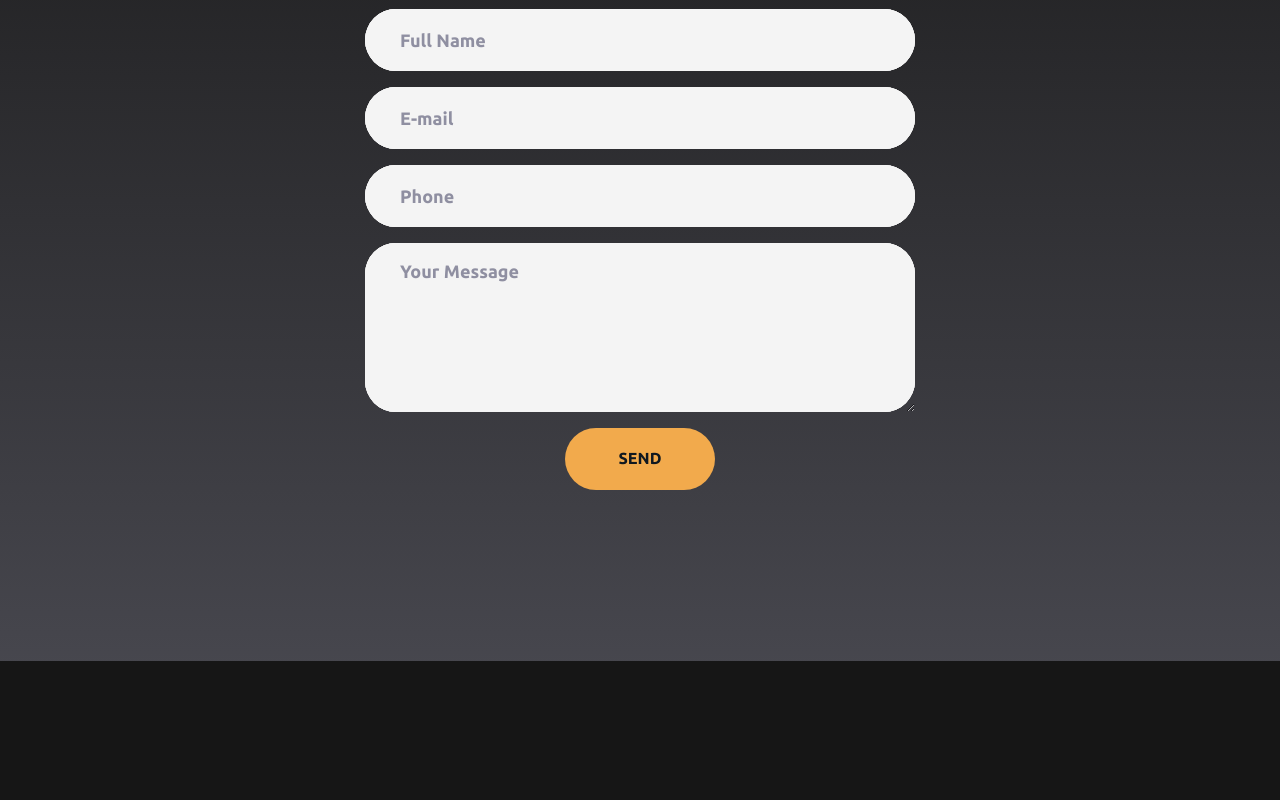
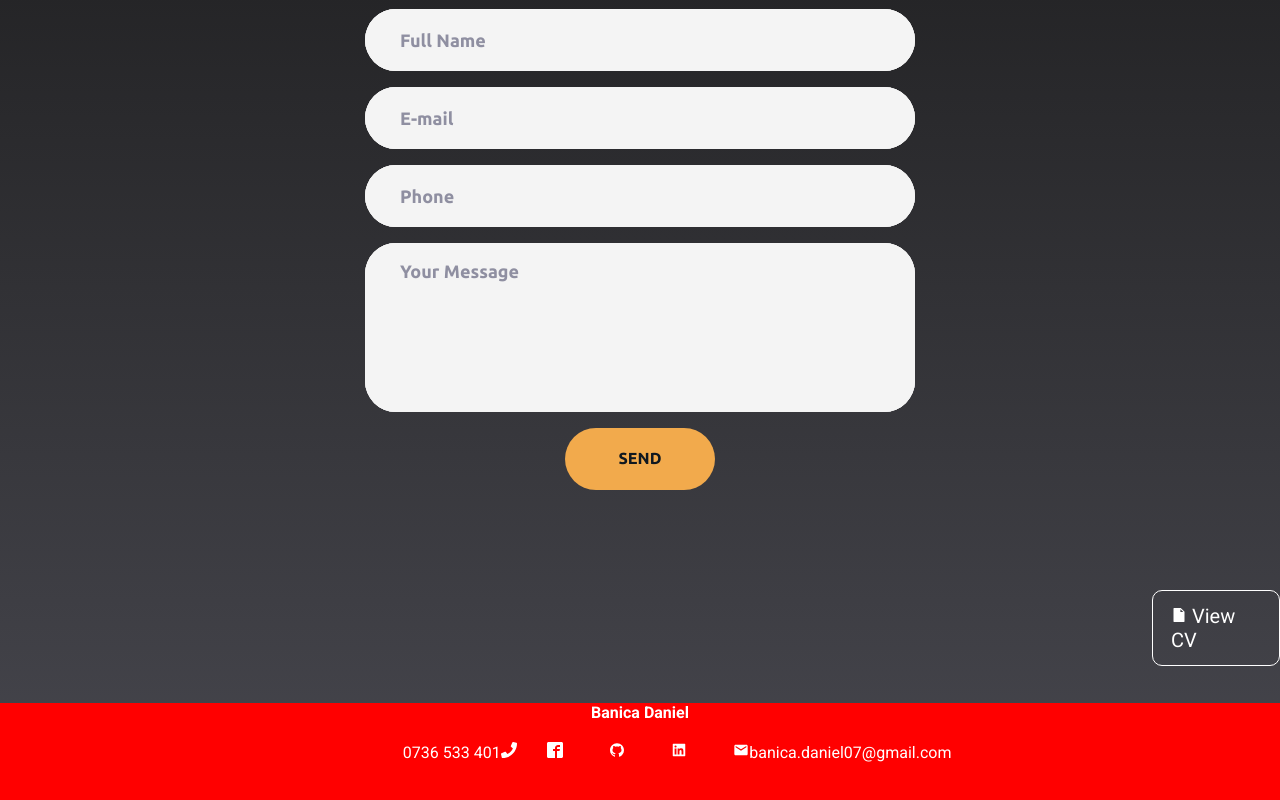
Before and after one commit to banicaDaniel07/my-portofolio, a React (Create React App) app: page /contact in a window 1280 px wide. Shown: the part 256-1056 px from the top of the page. Before the commit the page ends 917 px from the top, so only its background shows below. Built offline with nearby package versions, Linux system fonts and the light colour scheme.

Commit message:
Trying to change the contact page

```diff
--- a/src/components/input/input.styles.scss
+++ b/src/components/input/input.styles.scss
@@ -1,7 +1,7 @@
 .input {
   position: relative;
   width: 100%;
-  background-color: #fff;
+  background-color: var(--white-dark);
   border-radius: var(--px31);
   margin: 0 auto var(--px16);
   z-index: 1;
@@ -37,7 +37,7 @@
     left: 50%;
     transform: translateX(-50%);
     border-radius: var(--px31);
-    background-color: #fff;
+    background-color: var(--white-dark);
     pointer-events: none;
     transition: all 0.4s;
   }
@@ -50,4 +50,5 @@
 textarea {
   min-height: 169px;
   padding: 19px 35px 0 !important;
+  resize: none;
 }
--- a/src/pages/contact/contact.page.jsx
+++ b/src/pages/contact/contact.page.jsx
@@ -1,6 +1,10 @@
 import React from 'react'
 import CustomButton from '../../components/custom-button/custom-button.component';
-import Input from '../../components/input/input.component'
+import Input from '../../components/input/input.component';
+import { AiFillFile, AiFillGithub, AiFillLinkedin } from 'react-icons/ai';
+import { FaPhone } from 'react-icons/fa';
+import { MdEmail } from 'react-icons/md';
+import { ImFacebook2 } from 'react-icons/im';
 
 
 import './contact.styles.scss';
@@ -15,6 +19,23 @@ const ContactPage = () => {
                 <Input textarea name='message'>Your Message</Input>
                 <CustomButton>Send</CustomButton>
             </form>
+            <a className='contact__cv' href="https://www.google.com" target="_blank" rel="noreferrer"><AiFillFile/> View CV</a>
+            <div className="contact__footer">
+                <h1 className="contact__name">Banica Daniel</h1>
+                <div className="contact__social">
+                    <div className="contact__phone contact__icons">
+                    <span>             0736 533 401</span>
+                    <FaPhone/>
+                    </div>
+                    <ImFacebook2 className="contact__icons"/>
+                    <AiFillGithub className="contact__icons"/>
+                    <AiFillLinkedin className="contact__icons"/>
+                    <div className="contact__email contact__icons">
+                    <MdEmail/>
+                    <span>banica.daniel07@gmail.com</span>
+                    </div>
+                </div>
+            </div>
         </div>
     )
 }
--- a/src/pages/contact/contact.styles.scss
+++ b/src/pages/contact/contact.styles.scss
@@ -1,8 +1,10 @@
 .contact {
+  position: relative;
   display: flex;
-  justify-content: center;
+  flex-direction: column;
+  align-items: center;
   padding-top: 100px;
-  height: 837px;
+  // height: calc(100vh - 80px);
   background: linear-gradient(
     to bottom,
     rgba(22, 22, 22, 1) 0%,
@@ -23,4 +25,48 @@
   form {
     width: 550px;
   }
+
+  &__cv {
+    position: relative;
+    margin-top: 100px;
+    font-size: 20px;
+    text-decoration: none;
+    padding: 13px 19px 13px 18px;
+    border: 1px solid var(--white);
+    border-radius: 10px;
+    margin-left: 90vw;
+    margin-bottom: 37px;
+  }
+
+  &__cv:hover {
+    background-color: var(--grey);
+  }
+
+  &__footer {
+    width: 100%;
+    height: 100px;
+    display: flex;
+    flex-direction: column;
+    align-items: center;
+    background-color: red;
+  }
+
+  &__name {
+    margin-bottom: 20px;
+  }
+
+  &__social {
+    display: grid;
+    grid-template-columns: 4fr 1fr 1fr 1fr 4fr;
+    margin: 0 auto;
+  }
+
+  &__icons {
+    box-sizing: border-box;
+    margin-right: 30px;
+  }
+
+  &__icons:first-child {
+    margin-left: 105px;
+  }
 }
```
